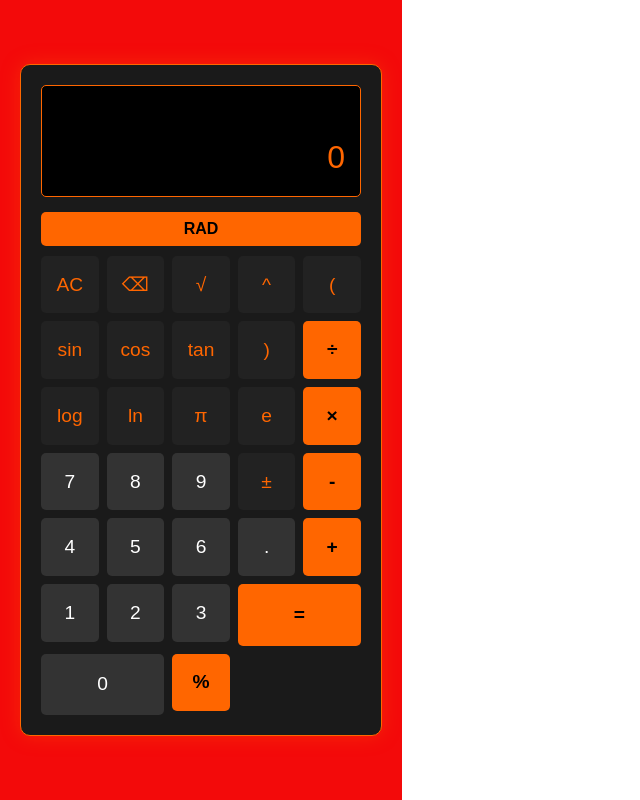
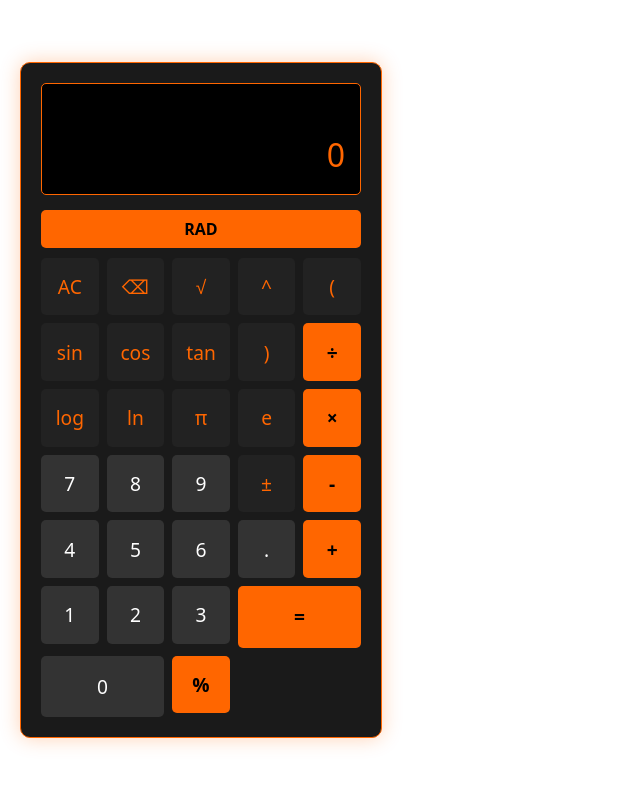
Before and after one commit to mavzee/scical, a React (Vite) app: page / in a window 1280 px wide. Shown: the whole page, without its empty margins (0-640 px from the left). Built offline with nearby package versions, Linux system fonts and the light colour scheme.

Commit message:
Your commit message here

```diff
--- a/src/App.css
+++ b/src/App.css
@@ -1,12 +1,4 @@
 /* Container remains fixed */
-.ph-container {
-  display: flex;
-  justify-content: center;
-  align-items: center;
-  height: 100vh;
-  background-color: #f30a0a;
-  font-family: Arial, sans-serif;
-}
 
 /* Responsive calculator styles */
 .ph-calculator {
```
